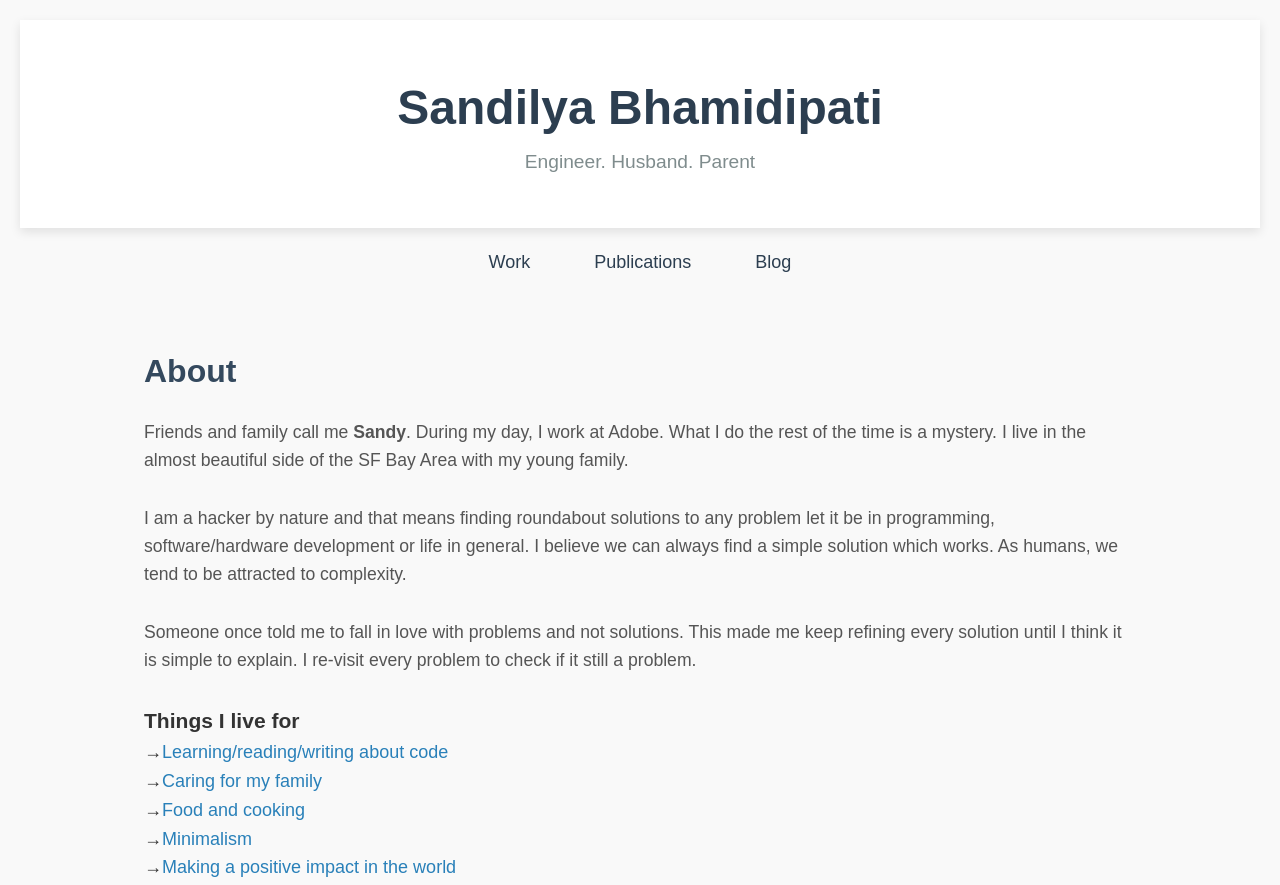
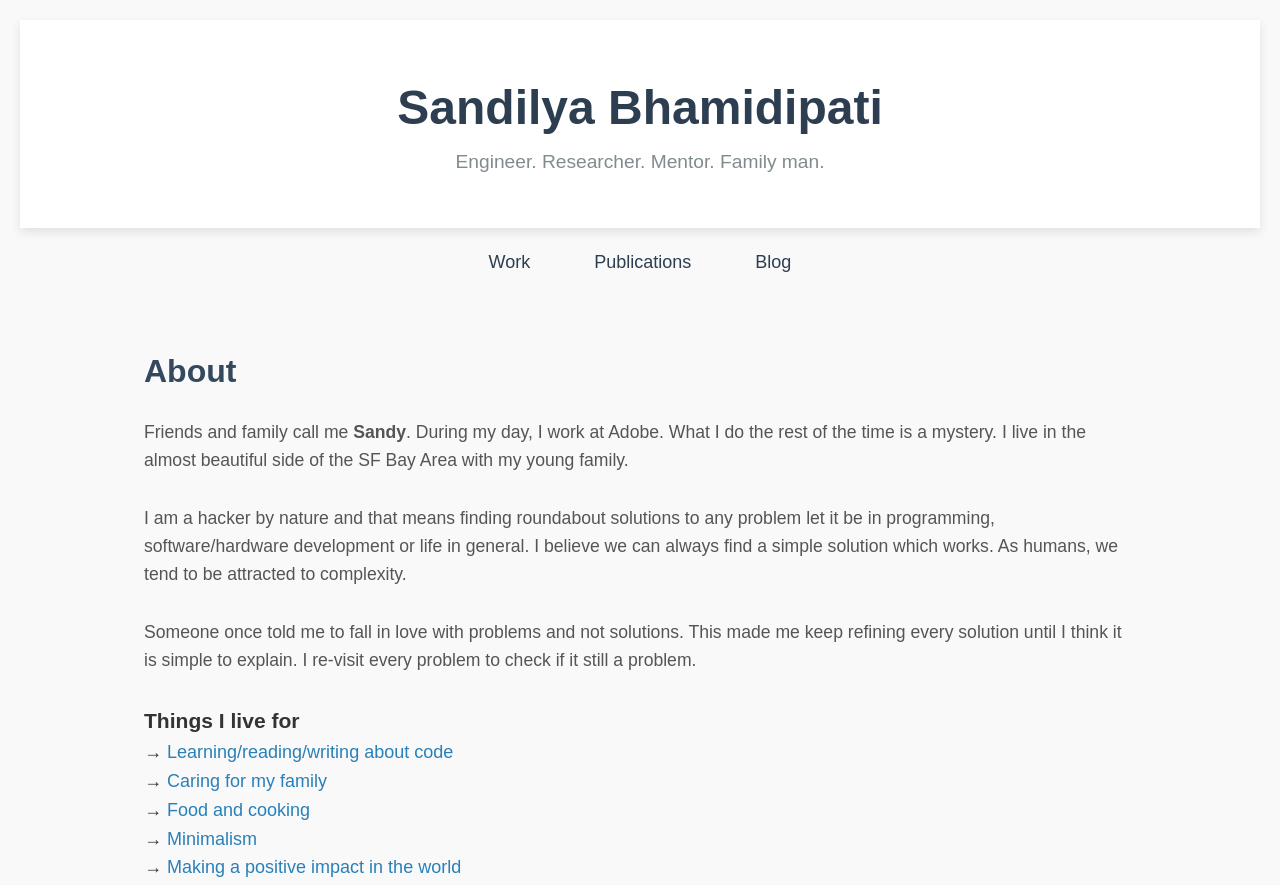
Before and after one commit to ssbozy/ssbozy.github.io, a plain HTML site: page index.html in a window 1280 px wide. Shown: the top 885 px of the page. Drawn offline with Linux system fonts and the light colour scheme.

Commit message:
minor fixes

```diff
--- a/index.html
+++ b/index.html
@@ -24,7 +24,7 @@
   <!-- Header Section -->
   <header>
     <h1><a href="https://www.sandilya.com">Sandilya Bhamidipati </a></h1>
-    <p>Engineer. Husband. Parent</p>
+    <p>Engineer. Researcher. Mentor. Family man.</p>
   </header>
 
   <!-- Navigation Section -->
@@ -47,11 +47,11 @@
 
         <p>Someone once told me to fall in love with problems and not solutions. This made me keep refining every solution until  I think it is simple to explain. I re-visit every problem to check if it still a problem. </p>
         <h3> Things I live for </h3>
-        <span> &#8594;<a href="https://dev.to/">Learning/reading/writing about code </a> </span>
-        <span> &#8594;<a href="https://howtosurviveasaprogrammer.blogspot.com/2018/12/being-father-and-programmer-in-same-time.html">Caring for my family </a></span>
-        <span> &#8594;<a href="https://minimalistbaker.com/">Food and cooking </a></span>
-        <span> &#8594;<a href="https://zenhabits.net/archives/">Minimalism </a></span>
-        <span> &#8594;<a href="https://brilliantio.com/ways-people-can-change-the-world/">Making a positive impact in the world </a></span>
+        <span> &#8594; <a href="https://dev.to/">Learning/reading/writing about code </a> </span>
+        <span> &#8594; <a href="https://howtosurviveasaprogrammer.blogspot.com/2018/12/being-father-and-programmer-in-same-time.html">Caring for my family </a></span>
+        <span> &#8594; <a href="https://minimalistbaker.com/">Food and cooking </a></span>
+        <span> &#8594; <a href="https://zenhabits.net/archives/">Minimalism </a></span>
+        <span> &#8594; <a href="https://brilliantio.com/ways-people-can-change-the-world/">Making a positive impact in the world </a></span>
       </section>
 
       <section id="pronounce">
```
Also changed, not shown: backups/index_back.html (renamed from index_back.html), 2 other files.
